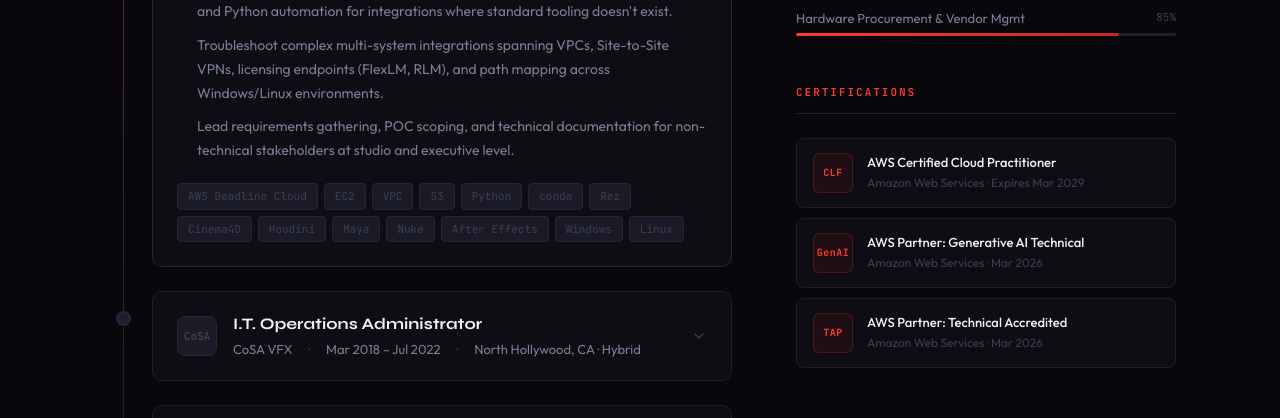
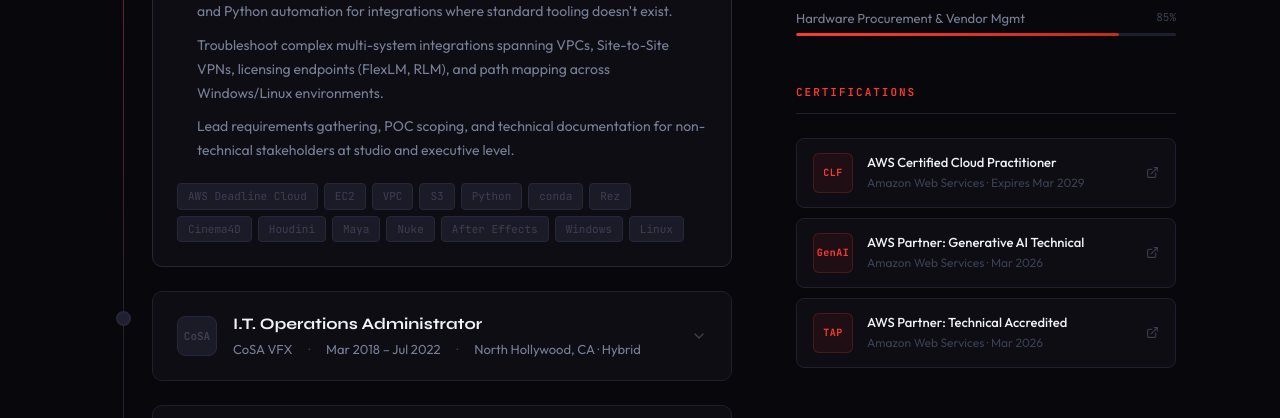
Before and after one commit to Massivemiike/michaelwright.work, a Next.js app: page /resume in a window 1280 px wide. Shown: the part 1380-1798 px from the top of the page. Built offline with nearby package versions, Linux system fonts and the light colour scheme; no server answers.

Commit message:
Link certifications to verified Credly badge pages

```diff
--- a/src/components/resume/CertBadges.tsx
+++ b/src/components/resume/CertBadges.tsx
@@ -1,3 +1,4 @@
+import { ExternalLink } from "lucide-react";
 import SectionReveal from "@/components/sections/SectionReveal";
 import type { Certification } from "@/data/resume.data";
 
@@ -6,6 +7,12 @@ export default function CertBadges({ certs }: { certs: Certification[] }) {
     <div style={{ display: "flex", flexDirection: "column", gap: "0.625rem" }}>
       {certs.map((cert, i) => (
         <SectionReveal key={cert.name} delay={i * 0.06}>
+          <a
+            href={cert.credlyUrl}
+            target="_blank"
+            rel="noopener noreferrer"
+            style={{ textDecoration: "none", display: "block" }}
+          >
             <div
               style={{
                 display: "flex",
@@ -16,6 +23,7 @@ export default function CertBadges({ certs }: { certs: Certification[] }) {
                 border: "1px solid #1F1F2E",
                 borderRadius: 8,
                 transition: "border-color 0.2s",
+                cursor: "pointer",
               }}
             >
               {/* Badge */}
@@ -56,7 +64,10 @@ export default function CertBadges({ certs }: { certs: Certification[] }) {
                   {cert.issuer} · {cert.year}
                 </div>
               </div>
+
+              <ExternalLink size={13} style={{ color: "#3C3F52", flexShrink: 0 }} />
             </div>
+          </a>
         </SectionReveal>
       ))}
     </div>
--- a/src/data/resume.data.ts
+++ b/src/data/resume.data.ts
@@ -21,6 +21,7 @@ export interface Certification {
   issuer: string;
   year: string;
   badge: string;
+  credlyUrl: string;
 }
 
 export const timeline: TimelineEntry[] = [
@@ -147,9 +148,9 @@ export const skills: Skill[] = [
 ];
 
 export const certifications: Certification[] = [
-  { name: "AWS Certified Cloud Practitioner",          issuer: "Amazon Web Services", year: "Expires Mar 2029", badge: "CLF" },
-  { name: "AWS Partner: Generative AI Technical",      issuer: "Amazon Web Services", year: "Mar 2026",         badge: "GenAI" },
-  { name: "AWS Partner: Technical Accredited",         issuer: "Amazon Web Services", year: "Mar 2026",         badge: "TAP" },
+  { name: "AWS Certified Cloud Practitioner",          issuer: "Amazon Web Services", year: "Expires Mar 2029", badge: "CLF",   credlyUrl: "https://www.credly.com/badges/71ee0faa-f10b-4174-b407-d27e3d991728" },
+  { name: "AWS Partner: Generative AI Technical",      issuer: "Amazon Web Services", year: "Mar 2026",         badge: "GenAI", credlyUrl: "https://www.credly.com/badges/542b2049-0438-45ec-bb1f-fa870e7a34df" },
+  { name: "AWS Partner: Technical Accredited",         issuer: "Amazon Web Services", year: "Mar 2026",         badge: "TAP",   credlyUrl: "https://www.credly.com/badges/1fb727b8-2493-4585-921a-2f16f3cb155c" },
 ];
 
 export const education = [
```
Lines whose indentation alone changed are shown as unchanged.
